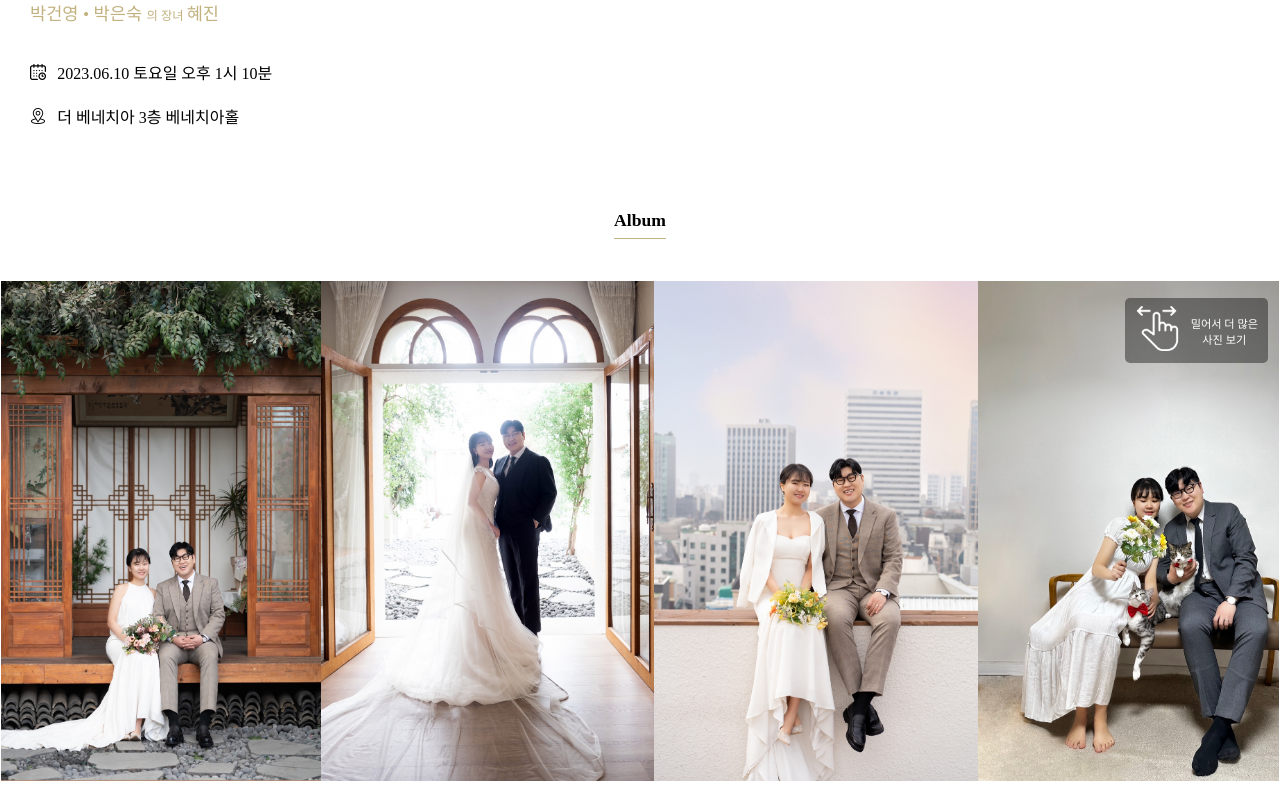
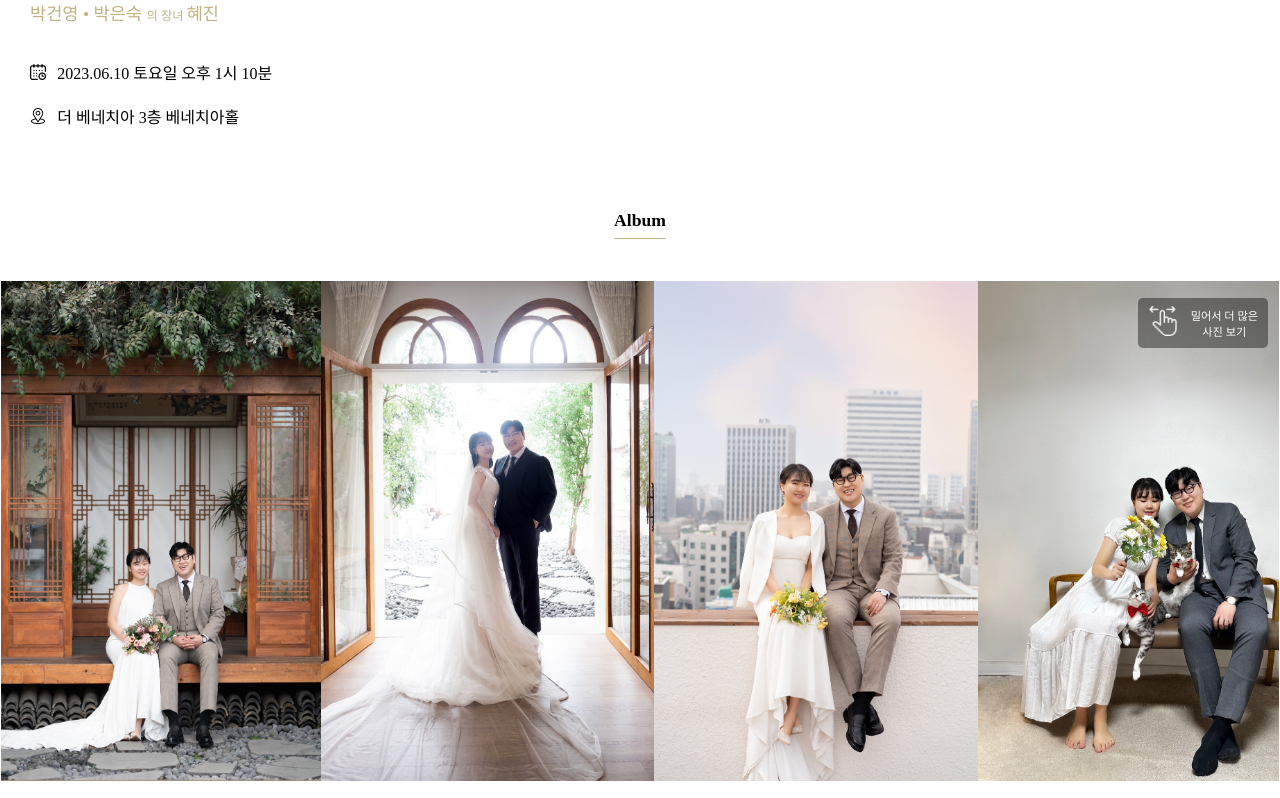
Before and after one commit to Suhyeon6801/next-wedding-invitation, a Next.js app: page / in a window 1280 px wide. Shown: the part 1660-2458 px from the top of the page. Built offline with nearby package versions, Linux system fonts and the light colour scheme; no server answers; a web font is replaced by a local one.

Commit message:
fix: dragbox css

```diff
--- a/components/Photo.tsx
+++ b/components/Photo.tsx
@@ -28,8 +28,8 @@ export const Photo = () => {
             src={FINTER_SWIPE}
             alt={'swipe'}
             style={{
-              width: '45px',
-              height: '45px',
+              width: '30px',
+              height: '30px',
               margin: '0px 0px 4px 0px ',
             }}
           />
@@ -57,8 +57,8 @@ export const Photo = () => {
             src={FINTER_SWIPE}
             alt={'swipe'}
             style={{
-              width: '45px',
-              height: '45px',
+              width: '30px',
+              height: '30px',
               margin: '0px 0px 4px 0px ',
             }}
           />
@@ -110,8 +110,8 @@ const DragBox = styled.div`
   font-size: 0.7em;
   padding: 10px;
   border-radius: 5px;
-  width: 123px;
-  height: 45px;
+  width: 110px;
+  height: 30px;
   right: 12px;
   margin-top: 17px;
   align-items: center;
```
